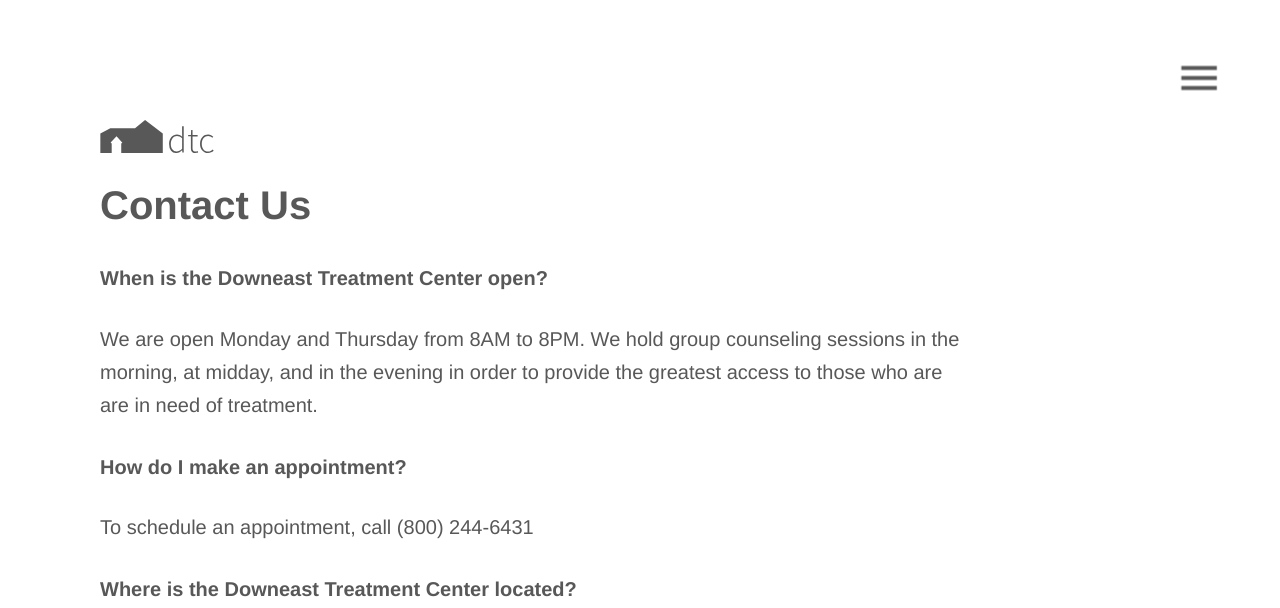
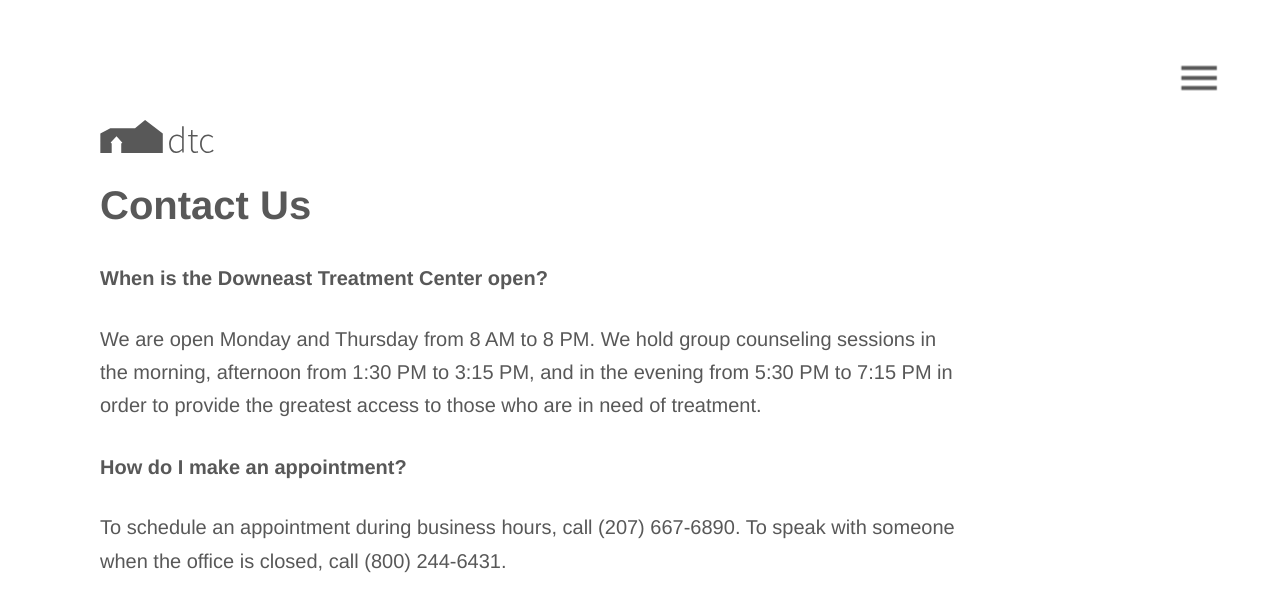
Before and after one commit to alexabreu/dtc, a Gatsby site: page /contact in a window 1280 px wide. Shown: the top 608 px of the page. Built offline with nearby package versions, Linux system fonts and the light colour scheme; Gatsby itself is replaced by a stand-in of ours.

Commit message:
contact numbers

```diff
--- a/src/pages/contact.jsx
+++ b/src/pages/contact.jsx
@@ -9,12 +9,12 @@
   >
     <h4>When is the Downeast Treatment Center open?</h4>
 
-    <p>We are open Monday and Thursday from 8AM to 8PM. We hold group counseling sessions in the morning, at midday, and in the evening in order to provide the greatest access to those who are are in need of treatment.</p>
+    <p>We are open Monday and Thursday from 8 AM to 8 PM. We hold group counseling sessions in the morning, afternoon from 1:30 PM to 3:15 PM, and in the evening from 5:30 PM to 7:15 PM in order to provide the greatest access to those who are in need of treatment.</p>
 
 
     <h4>How do I make an appointment?</h4>
 
-    <p>To schedule an appointment, call <a className="primary" href="tel:(800) 244-6431">(800) 244-6431</a></p>
+    <p>To schedule an appointment during business hours, call <a className="primary" href="tel:(207) 667-6890">(207) 667-6890</a>. To speak with someone when the office is closed, call <a className="primary" href="tel:(800) 244-6431">(800) 244-6431</a>.</p>
 
 
     <h4>Where is the Downeast Treatment Center located?</h4>
```
